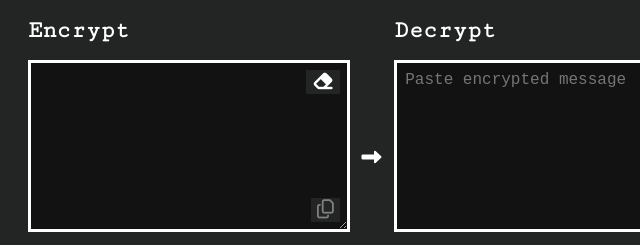
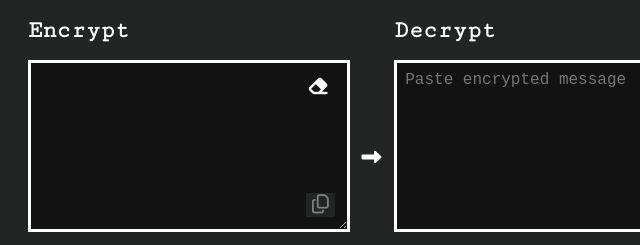
Before and after one commit to MegumiKim/Cipher, a website with bundled scripts: page index.html in a window 1280 px wide. Shown: the part 364-609 px from the top of the page, 268-908 px from the left. Built offline with nearby package versions, Linux system fonts and the light colour scheme.

Commit message:
update styling

```diff
--- a/css/btn.css
+++ b/css/btn.css
@@ -17,14 +17,14 @@
 
 #erase-btn,
 #copy-btn {
-  background-color: var(--bg);
+  background: none;
   border: none;
-  margin: 10px;
+  margin: 15px;
   position: absolute;
   bottom: 0;
   right: 0;
   color: white;
-  font-size: 1rem;
+  font-size: 1.2rem;
   cursor: pointer;
 }
 
--- a/css/form.css
+++ b/css/form.css
@@ -6,7 +6,7 @@
 
 textarea {
   padding: 0.5rem;
-  height: 50px;
+  height: 80px;
   font-size: 1rem;
   color-scheme: dark;
   border: 3px solid white;
```
Also changed, not shown: .github/workflows/azure-static-web-apps-yellow-pebble-0fdb7b110.yml (deleted).
